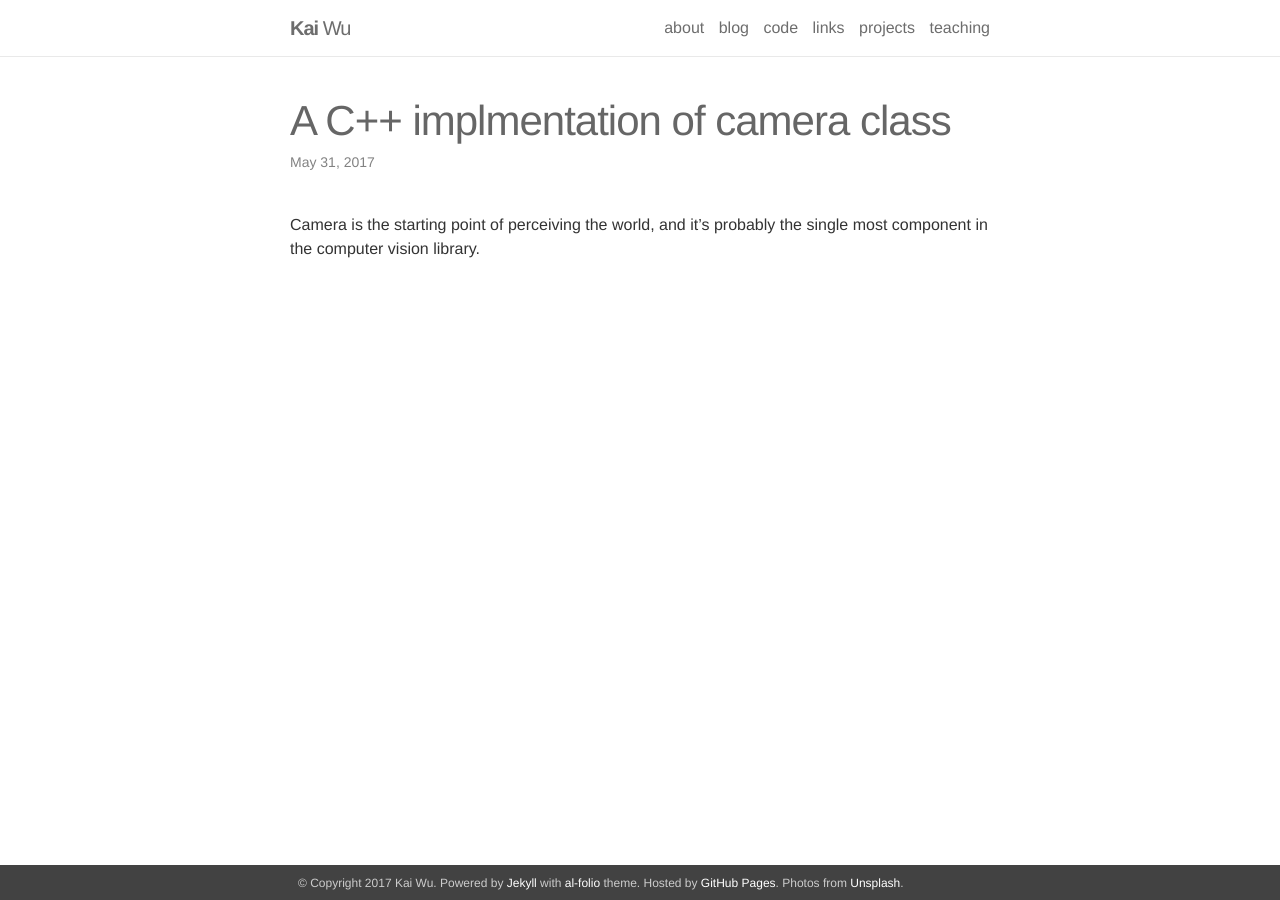
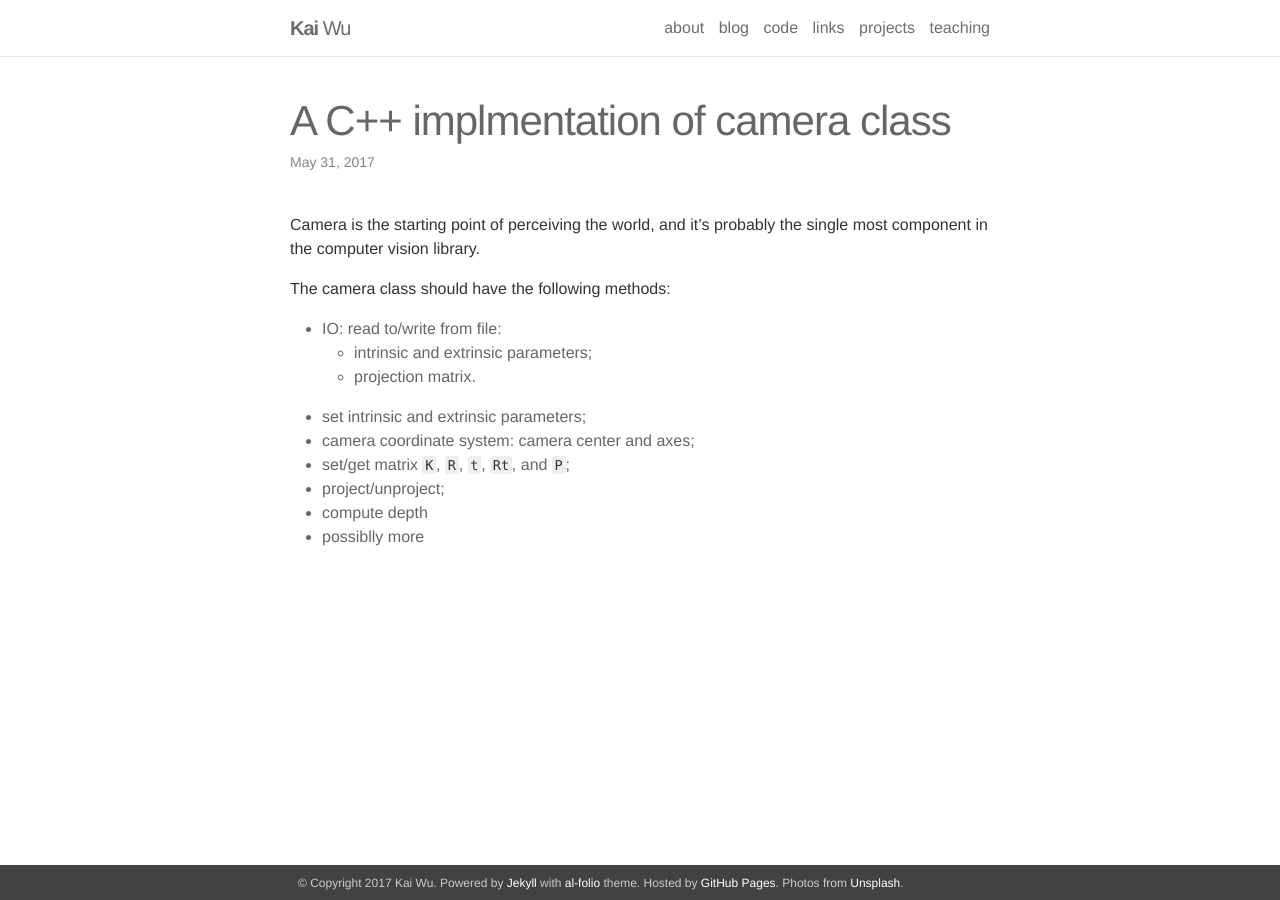
Before and after one commit to imkaywu/imkaywu.github.io, a Jekyll site: the page built from _posts/2017-05-31-camera-class.md, in a window 1280 px wide. Built offline with Jekyll 4.4.1, drawn with Linux system fonts in a browser that asks for light colours; nearby versions of some CDN libraries.

Commit message:
camera class post

```diff
--- a/_posts/2017-05-31-camera-class.md
+++ b/_posts/2017-05-31-camera-class.md
@@ -8,3 +8,14 @@ tags:
   - Computer Graphics
 ---
 Camera is the starting point of perceiving the world, and it's probably the single most component in the computer vision library.
+
+The camera class should have the following methods:
+- IO: read to/write from file:
+	- intrinsic and extrinsic parameters;
+	- projection matrix.
+- set intrinsic and extrinsic parameters;
+- camera coordinate system: camera center and axes;
+- set/get matrix `K`, `R`, `t`, `Rt`, and `P`;
+- project/unproject;
+- compute depth
+- possiblly more
```
Also changed, not shown: _pages/links.md (+4 -2 lines), _posts/2017-06-14-jekyll-template-change.md (+1 -1 lines), 6 other files.
